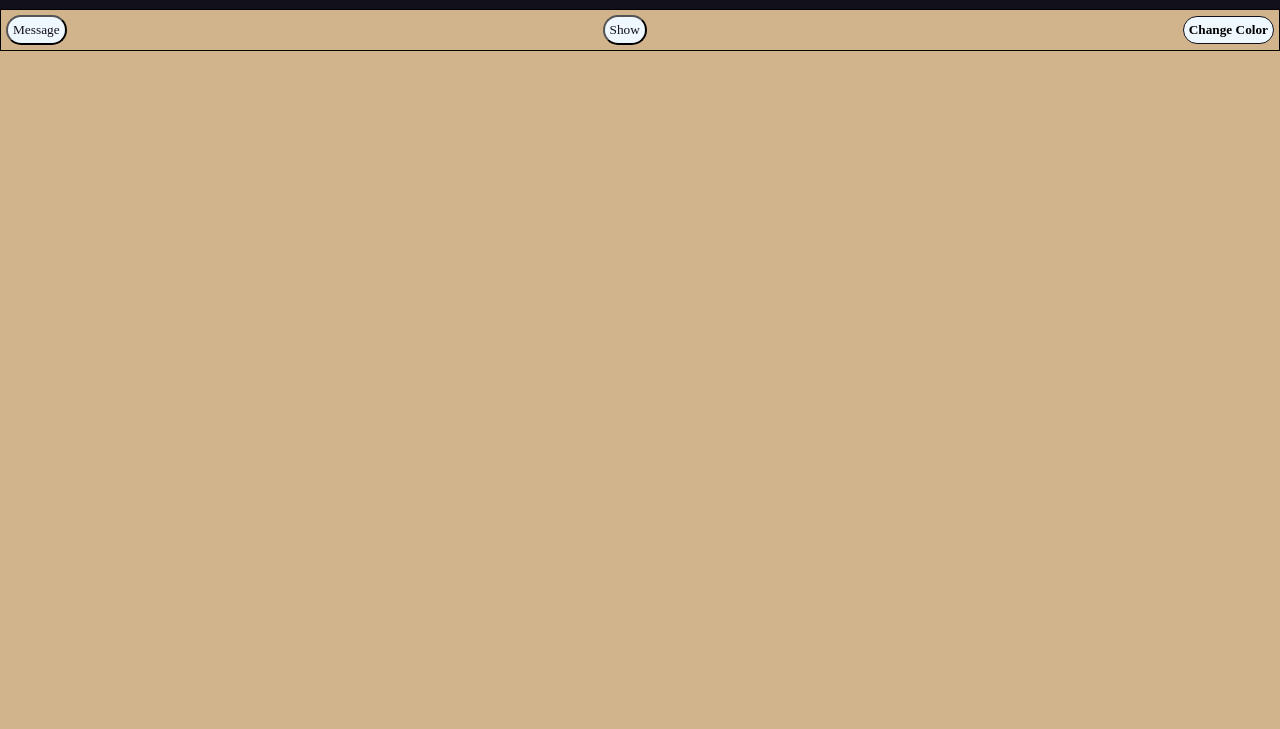
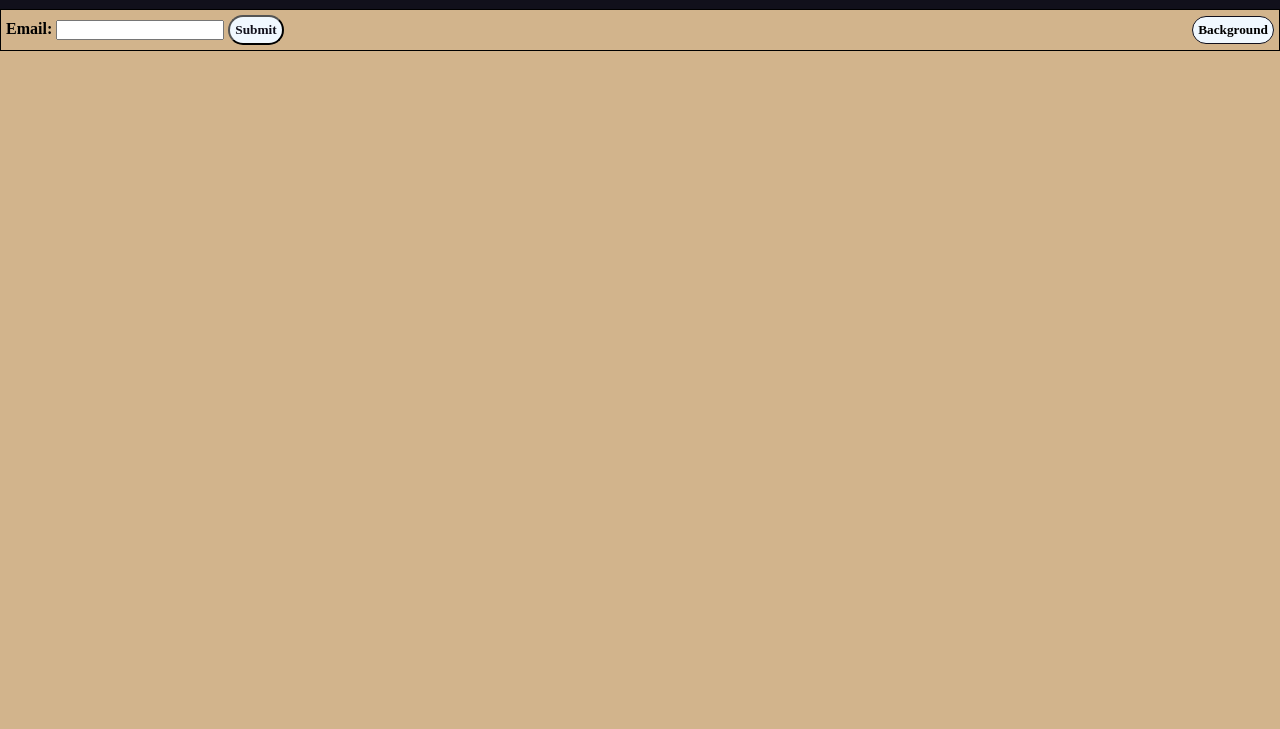
Before and after one commit to siyaphe/SBA-316, a plain HTML site: page index.html in a window 1280 px wide. Shown: the part 71-800 px from the top of the page. Drawn offline with Linux system fonts and the light colour scheme.

Commit message:
selectElement another commit

```diff
--- a/app.js
+++ b/app.js
@@ -9,14 +9,18 @@ document.addEventListener("DOMContentLoaded", function() {
 
 // 1) Cache at least one element using selectElementById.
 
-toggleButton.addEventListener('click', () => {
-    message.style.display = (message.style.display === 'none') ? 'block' : 'none';
-});
+const form = document.getElementById('myForm');
+const emailInput = document.getElementById('email');
 
-const alertButton = document.getElementById('alertButton');
+form.addEventListener('submit', (event) => {
+    event.preventDefault();
+    if (!emailInput.checkValidity()) {
+        alert('Please enter a valid email address.');
+    } else {
 
-alertButton.addEventListener('click', () => {
-    alert('Welcome, Enter your Email.');
+        // Form submission
+        alert(' Submitted Successfully. Thank you for contacting us!');
+    }
 });
 
 // random color for user------------
@@ -33,7 +37,6 @@ function getRandomColor() {
     return color;
 
 }
-
 
 
 // 2)  Cache at least one element using querySelector or querySelectorAll.
--- a/index.html
+++ b/index.html
@@ -40,10 +40,13 @@
        </header>
 
        <div class="sebContainer">
-        <button id="toggleButton"> Message</button>
-        <button id="alertButton">Show</button>
-        <p id="message" style="display: none;">Hello, Welcome to this Tutorial!</p>
-        <h5>Change Color</h5>
+
+        <form id="myForm">
+            <label for="email">Email:</label>
+            <input type="email" id="email" required>
+            <button type="submit">Submit</button>
+        </form>
+        <h5> Background</h5>
        </div>
 
 
--- a/style.css
+++ b/style.css
@@ -136,5 +136,6 @@ header {
     border-radius: 50px;
     padding: 5px;
     background: aliceblue;
-    color:#11101b
+    color:#11101b;
+    font-weight: bold;
 }
```
